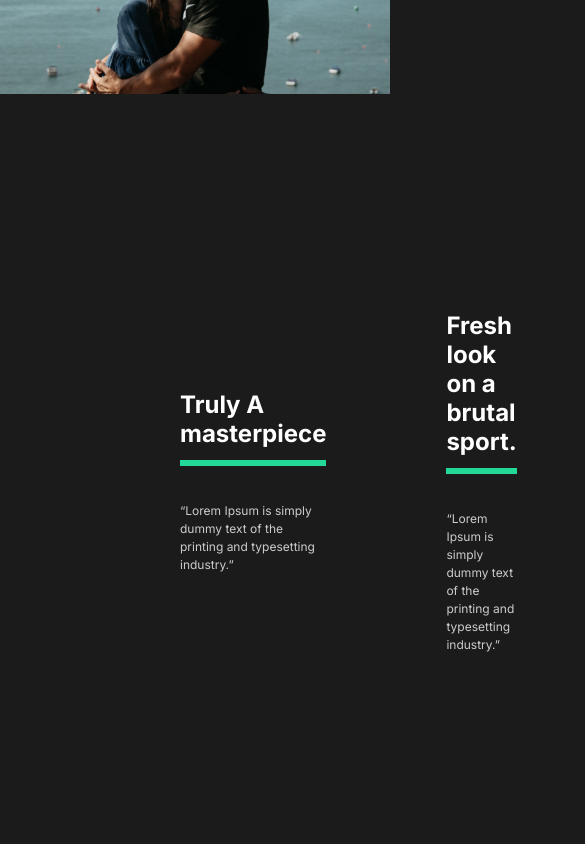
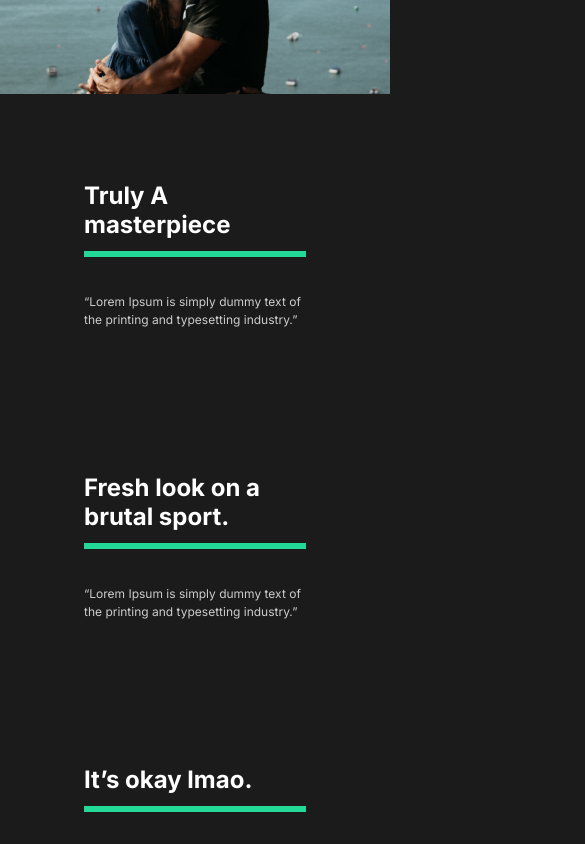
Before and after one commit to ryanKirby02/portfolio-website, a React (Create React App) app: page /work/good-times in a window 390 px wide. Shown: the part 800-1644 px from the top of the page, 585 px wide, since content can reach past the window. Built offline with nearby package versions, Linux system fonts and the light colour scheme.

Commit message:
finished mobile friendly

```diff
--- a/src/pages/ContactUs.js
+++ b/src/pages/ContactUs.js
@@ -47,6 +47,10 @@ const Contact = styled(motion.div)`
   padding: 5rem 10rem;
   color: #353535;
   min-height: 90vh;
+    @media (max-width: 1300px) {
+    padding: 2rem 2rem;
+    font-size: 1rem;
+  }
 `;
 const Title = styled.div`
   margin-bottom: 4rem;
--- a/src/pages/MovieDetail.js
+++ b/src/pages/MovieDetail.js
@@ -78,6 +78,10 @@ const Awards = styled.div`
   margin: 5rem 10rem;
   align-items: center;
   justify-content: space-around;
+    @media (max-width: 1300px) {
+    display: block;
+    margin: 2rem 2rem;
+  }
 `;
 
 const ImageDisplay = styled.div`
@@ -87,6 +91,11 @@ const ImageDisplay = styled.div`
     height: 100vh;
     object-fit: cover;
   }
+    @media (max-width: 1300px) {
+    img{
+      height: 50vh
+    }
+  }
 `;
 
 export default MovieDetail;
--- a/src/pages/OurWork.js
+++ b/src/pages/OurWork.js
@@ -75,6 +75,9 @@ const Work = styled(motion.div)`
   min-height: 100vh;
   overflow: hidden;
   padding: 5rem 10rem;
+  @media (max-width: 1300px) {
+    padding: 2rem 2rem
+  }
   h2 {
     padding: 1rem 0rem;
   }
```
